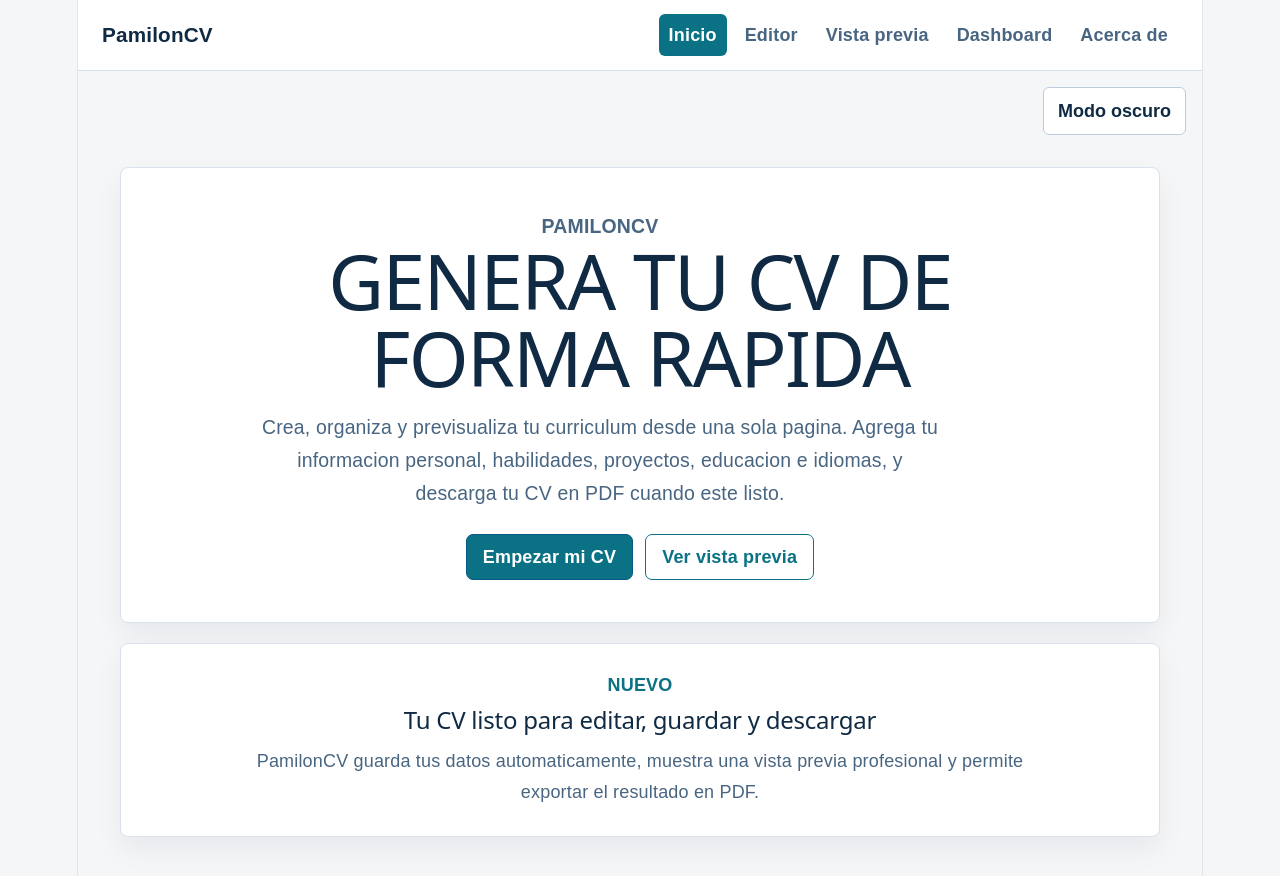
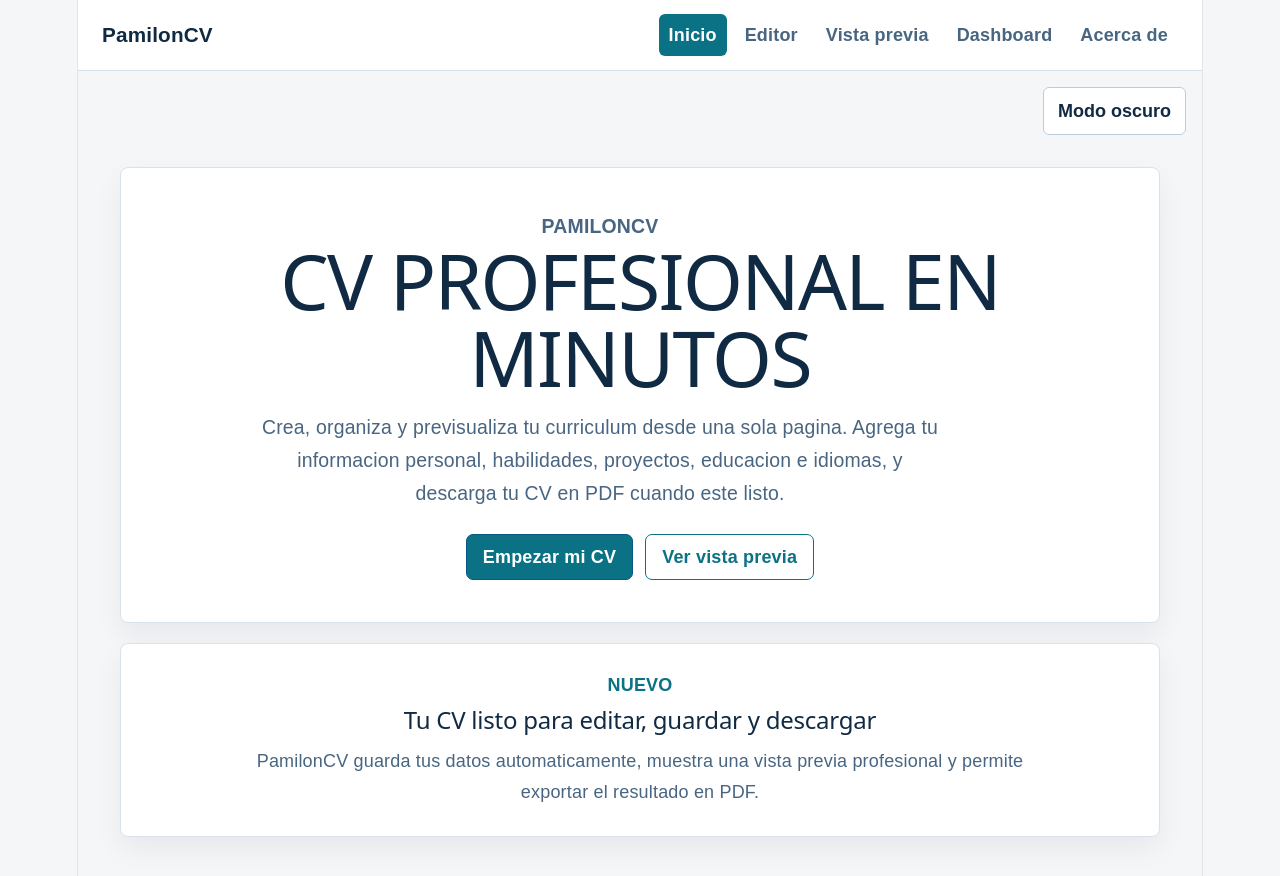
Before and after one commit to Brayan-Alejandro-Pamila-Torres/proyecto-final-tecnologias-web, a React (Vite) app: page / in a window 1280 px wide. Shown: the top 876 px of the page. Built offline with nearby package versions, Linux system fonts and the light colour scheme; what @react-pdf/renderer would draw is missing.

Commit message:
ajuste de estilos de interfaz

```diff
--- a/package.json
+++ b/package.json
@@ -11,7 +11,9 @@
   },
   "dependencies": {
     "@react-pdf/renderer": "^4.5.1",
+    "a": "^4.0.8",
     "chart.js": "^4.5.1",
+    "p": "^0.2.0",
     "react": "^19.2.6",
     "react-chartjs-2": "^5.3.1",
     "react-dom": "^19.2.6",
--- a/src/pages/Home.jsx
+++ b/src/pages/Home.jsx
@@ -6,7 +6,7 @@ function Home() {
       <section className="home-hero">
         <div>
           <p className="home-kicker">PamilonCV</p>
-          <h1>GENERA TU CV DE FORMA RAPIDA</h1>
+          <h1>CV PROFESIONAL EN MINUTOS </h1>
           <p>
             Crea, organiza y previsualiza tu curriculum desde una sola pagina. Agrega
             tu informacion personal, habilidades, proyectos, educacion e idiomas, y
```
Also changed, not shown: 1 other file (tests, documents, lock files or other folders).
